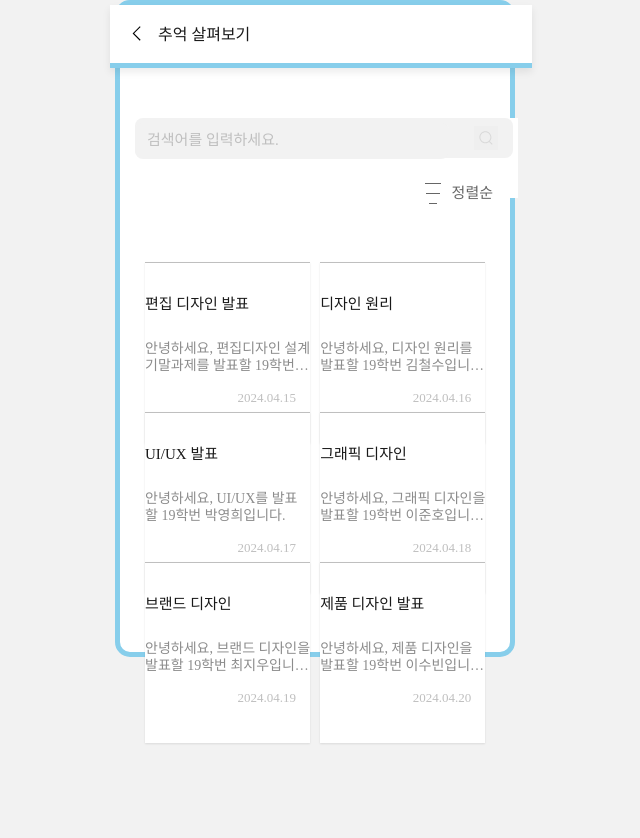
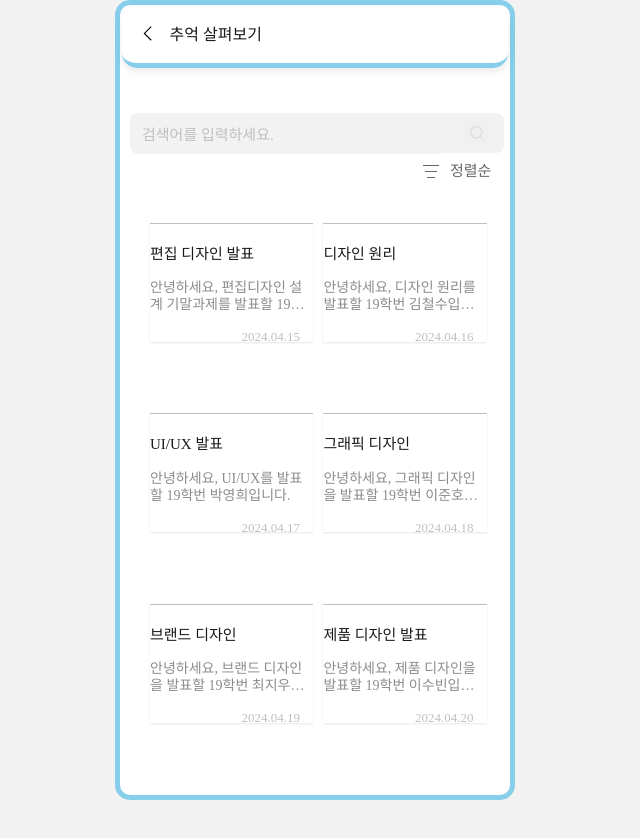
Before and after one commit to dmp100/FE-Whalewhale, a React (Create React App) app: page /view-memories in a window 1280 px wide. Shown: the top 838 px of the page, without its empty margins (325-965 px from the left). Before the commit the page ends 800 px from the top, so only its background shows below. Built offline with nearby package versions, Linux system fonts and the light colour scheme; a web font is replaced by a local one.

Commit message:
0730_추억하기_화면_정렬

```diff
--- a/src/screen/ViewMemoriesPage/style.css
+++ b/src/screen/ViewMemoriesPage/style.css
@@ -3,21 +3,23 @@
 .vi-view-memories-page {
   position: relative;
   width: 100%;
-  height:100%;
-  margin : 0;
+  height:100vh;
+  margin : 0px;
   background-color: #ffffff;
   box-sizing: border-box;
   border: 5px solid #87CEEB; /* 액자 테두리 추가 */
   border-radius: 15px; /* 둥근 테두리 추가 */
+
 }
 
 .vi-header {
   display: flex;
   flex-direction: row;
   padding: 16px;
-  margin-left: -10px;
-  width: 100%;
+  margin: 0px auto;
+  width: 91%;
   height:26px;
+  border-radius: 15px;
   background: #FFFFFF;
   box-shadow: 0px 4px 8px rgba(0, 0, 0, 0.08);
   border-bottom: 5px solid #87CEEB; /* 헤더 아래 테두리 추가 */
@@ -30,12 +32,9 @@
   padding: 0px;
   gap: 8px;
   margin: 0;
-  width: 100%;
+  width: 90%;
   height: 100%;
-  margin-left: 0px;
-  flex: none;
-  order: 0;
-  flex-grow: 0;
+
 }
 
 .vi-back-button {
@@ -56,36 +55,38 @@
   font-weight: 500;
   font-size: 16px;
   line-height: 19px;
-  text-align: center;
-  width: 350;
+  text-align: flex-end;
+  width: 100%;
   color: #191919;
-  margin: 0px;
-  flex: none;
-  order: 0;
-  flex-grow: 0;
+
+
 }
 
 .vi-main {
   display: flex;
   flex-direction: column;
-  justify-content: flex-start;
-  padding: 0px 20px;
-  gap:64px;
+  align-items: flex-start;
+  padding: 15px;
+  gap:0px;
   position: relative;
-  width: 97%;
+  width: 96%;
   height: 100%;
-  top: 50px;
+  top: 30px;
+  overflow-y: auto;
 }
 
 .vi-main-1 {
   display: flex;
   flex-direction: column;
-  justify-content: flex-start;
-  gap:20px;
+  justify-content: center;
+  align-items: center;
+  gap:15px;
+  width: 100%;
+  max-width: 1200px;
+  background-color: #ffffff;
   position: relative;
-  width: 100%;
-  height: 80px;
-  background-color: #ffffff;
+  z-index: 2;
+  padding-bottom: 5px;
 }
 
 .vi-search {
@@ -95,8 +96,8 @@
   width: 100%;
   height: 40px;
   padding: 0px;
-  gap: 10px;
-  margin-left: -5px;
+  gap: 5px;
+  margin-left: -10px;
   background-color: #F2F2F2;
   border-radius: 8px;
 }
@@ -114,10 +115,11 @@
   background: #F2F2F2;
   border-radius: 8px;
   margin-top: 5px;
+
   flex: 1;
   order: 0;
   flex-grow: 1;
-  min-width: 0;
+
 }
 
 .vi-search-input::placeholder {
@@ -157,11 +159,11 @@
   display: flex;
   flex-direction: raw;
   justify-content: center;
-  align-items: center;
+  align-items: flex-start;
   padding: 0px 0px 0px 70%;
   gap: 5px;
   width: 100px;
-  height: 30px;
+  height: 20px;
   flex: none;
   order: 0;
   flex-grow: 1;
@@ -176,13 +178,15 @@
   font-size: 15px;
   line-height: 17px;
   display: flex;
-  align-items: center;
+  align-items: flex-end;
   text-align: center;
   color: #666666;
   flex: none;
   order: 0;
   flex-grow: 0;
   line-height: 40px;
+  margin-top: 3%;
+
 }
 
 .vi-sort-button {
@@ -202,14 +206,16 @@
 .vi-sort-icon {
   display: flex;
   flex-direction: column;
-  justify-content: center;
+  justify-content: flex-start;
   align-items: center;
-  gap: 2px;
+  gap: 0px;
   width: 25px;
   height: 40px;
   flex: none;
   order: 0;
   flex-grow: 0;
+  padding-right: 5px;
+
 }
 
 .vi-line1, .vi-line2, .vi-line3 {
@@ -217,7 +223,7 @@
   background: #666666;
   flex: none;
   flex-grow: 0;
-  margin: 4px 2px 3px 5px;
+  margin: 4px 0px 1px 7px;
 }
 
 .vi-line1 {
@@ -226,7 +232,7 @@
 }
 
 .vi-line2 {
-  width: 14px;
+  width: 12px;
   order: 1;
 }
 
@@ -239,7 +245,7 @@
   display: flex;
   flex-direction: column;
   justify-content: center;
-  gap: 11px;
+  gap: 8px;
   position: absolute;
   top: 100%;
   left: 20px;
@@ -248,8 +254,9 @@
   padding: 10px;
   box-shadow: 0px 4px 8px rgba(0, 0, 0, 0.1);
   height: 75px;
-  width: 110px;
-  margin: 0px 0px 0px 52%;
+  width: 111px;
+  margin: 0px 0px 0px 60%;
+  z-index: 1000;
 }
 
 .vi-button-item {
@@ -290,17 +297,20 @@
   gap: 10px;
   padding: 0px;
   width: 90%;
-  height: auto;
+  height: 71%;
+  margin-top: 30px;
+
+
 }
 
 .vi-content {
   box-shadow: 0 1px 2px rgba(0, 0, 0, 0.1);
-  padding:20px 0px 20px 0px;
+  padding:20px 0px 17px 0px;
   background-color: #ffffff;
   width: 100%;
-  height: 100%;
-  gap: 5px;
-  margin: 0px 5px 0px 5px;
+  height: 45%;
+  gap: 0px;
+  margin: 0px 0px 0px 15px;
   border-top: solid 1px #BFBFBF;
   transition: transform 0.3s ease;
 }
@@ -311,7 +321,7 @@
 
 .vi-title {
   width: 100%;
-  height: 30%;
+  height: 25%;
   font-family: 'Pretendard';
   font-style: normal;
   font-weight: 500;
@@ -320,7 +330,7 @@
   display: flex;
   align-items: center;
   color: #191919;
-  margin-bottom: 10px;
+
 }
 
 .vi-content-text {
```
